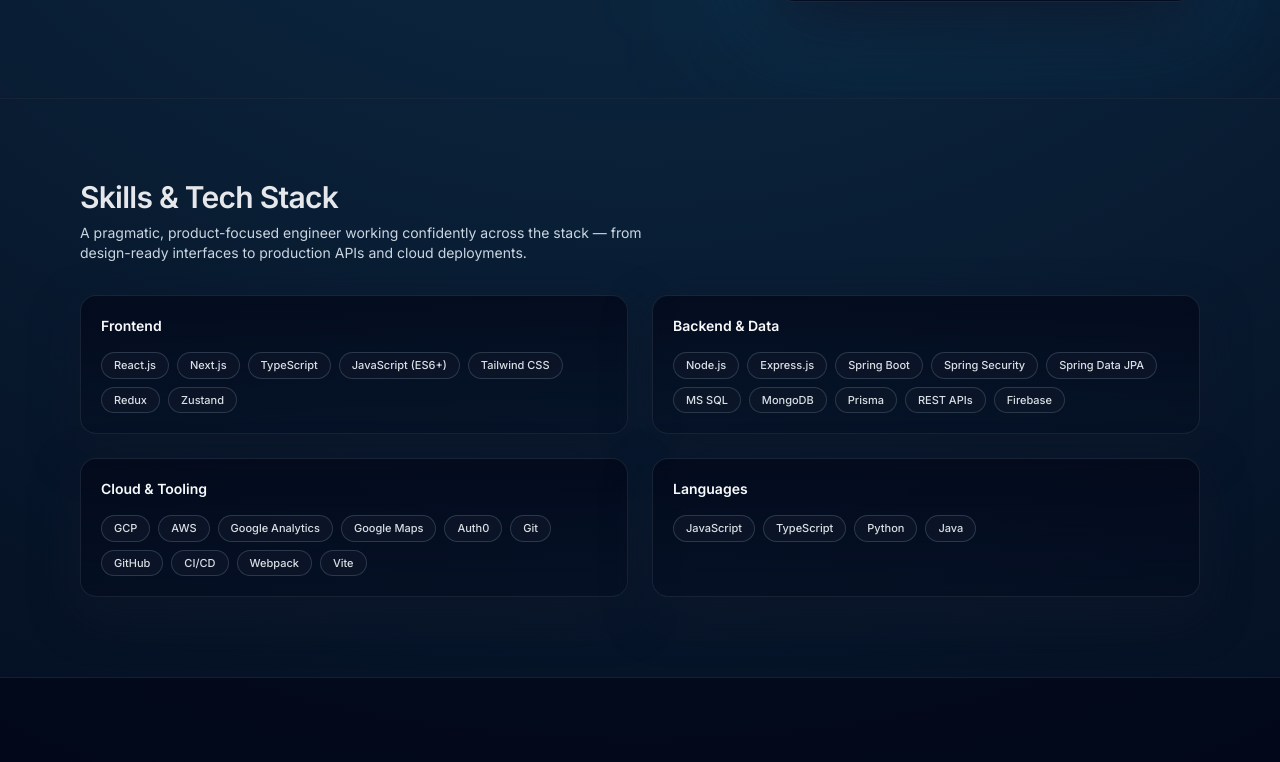
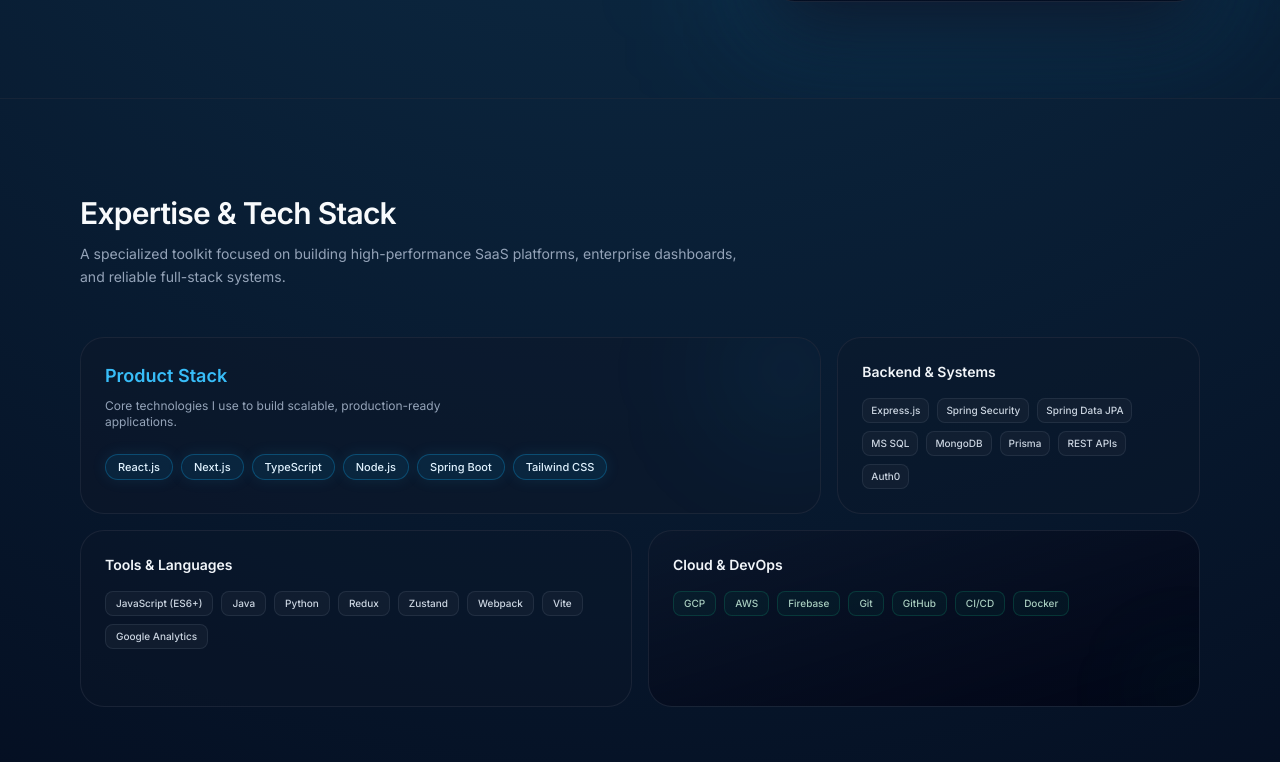
Before and after one commit to msaad323/Portfolio-AI, a Next.js app: page / in a window 1280 px wide. Shown: the part 645-1407 px from the top of the page. Built offline with nearby package versions, Linux system fonts and the light colour scheme.

Commit message:
Phase 3: Bento Grid Skills redesign, professional contact & footer polish, and refined project delivery messaging

```diff
--- a/components/Contact.tsx
+++ b/components/Contact.tsx
@@ -79,19 +79,21 @@ export function Contact() {
               AI-assisted workflows.
             </p>
 
-            <div className="mt-6 space-y-2 text-sm text-slate-200">
-              <p className="font-medium text-slate-100">Direct contact</p>
+            <div className="mt-8 space-y-3 text-sm text-slate-300">
+              <p className="text-xs font-medium uppercase tracking-wider text-slate-500">Connect with me:</p>
               <a
                 href="mailto:saad500nbd@gmail.com"
-                className="block text-sky-300 hover:text-sky-200"
+                className="flex items-center gap-2 text-sky-300 transition hover:text-sky-200"
               >
-                saad500nbd@gmail.com
+                <svg xmlns="http://www.w3.org/2000/svg" width="14" height="14" viewBox="0 0 24 24" fill="none" stroke="currentColor" strokeWidth="2" strokeLinecap="round" strokeLinejoin="round"><path d="M4 4h16c1.1 0 2 .9 2 2v12c0 1.1-.9 2-2 2H4c-1.1 0-2-.9-2-2V6c0-1.1.9-2 2-2z" /><polyline points="22,6 12,13 2,6" /></svg>
+                <span>saad500nbd@gmail.com</span>
               </a>
               <a
                 href="tel:+917017315418"
-                className="block text-slate-300 hover:text-slate-100"
+                className="flex items-center gap-2 text-slate-300 transition hover:text-slate-100"
               >
-                +91 70173 15418
+                <svg xmlns="http://www.w3.org/2000/svg" width="14" height="14" viewBox="0 0 24 24" fill="none" stroke="currentColor" strokeWidth="2" strokeLinecap="round" strokeLinejoin="round"><path d="M22 16.92v3a2 2 0 0 1-2.18 2 19.79 19.79 0 0 1-8.63-3.07 19.5 19.5 0 0 1-6-6 19.79 19.79 0 0 1-3.07-8.67A2 2 0 0 1 4.11 2h3a2 2 0 0 1 2 1.72 12.84 12.84 0 0 0 .7 2.81 2 2 0 0 1-.45 2.11L8.09 9.91a16 16 0 0 0 6 6l1.27-1.27a2 2 0 0 1 2.11-.45 12.84 12.84 0 0 0 2.81.7A2 2 0 0 1 22 16.92z" /></svg>
+                <span>+91 70173 15418</span>
               </a>
             </div>
 
@@ -206,7 +208,7 @@ export function Contact() {
             <p>© {new Date().getFullYear()} Mohd Saad. All rights reserved.</p>
             <span className="hidden h-1 w-1 rounded-full bg-slate-700 md:block" />
             <p className="flex items-center gap-1.5">
-              <svg xmlns="http://www.w3.org/2000/svg" width="10" height="10" viewBox="0 0 24 24" fill="none" stroke="currentColor" strokeWidth="2.5" strokeLinecap="round" strokeLinejoin="round" className="text-sky-500"><path d="M21 10c0 7-9 13-9 13s-9-6-9-13a9 9 0 0 1 18 0z"/><circle cx="12" cy="10" r="3"/></svg>
+              <svg xmlns="http://www.w3.org/2000/svg" width="10" height="10" viewBox="0 0 24 24" fill="none" stroke="currentColor" strokeWidth="2.5" strokeLinecap="round" strokeLinejoin="round" className="text-sky-500"><path d="M21 10c0 7-9 13-9 13s-9-6-9-13a9 9 0 0 1 18 0z" /><circle cx="12" cy="10" r="3" /></svg>
               New Delhi, India
             </p>
           </div>
--- a/components/Skills.tsx
+++ b/components/Skills.tsx
@@ -2,88 +2,151 @@
 
 import { motion } from "framer-motion";
 
-const categories = [
-  {
-    title: "Frontend",
-    items: ["React.js", "Next.js", "TypeScript", "JavaScript (ES6+)", "Tailwind CSS", "Redux", "Zustand"]
+const skills = {
+  productStack: {
+    title: "Product Stack",
+    description: "Core technologies I use to build scalable, production-ready applications.",
+    items: ["React.js", "Next.js", "TypeScript", "Node.js", "Spring Boot", "Tailwind CSS"]
   },
-  {
-    title: "Backend & Data",
-    items: ["Node.js", "Express.js", "Spring Boot", "Spring Security", "Spring Data JPA", "MS SQL", "MongoDB", "Prisma", "REST APIs", "Firebase"]
+  backend: {
+    title: "Backend & Systems",
+    items: ["Express.js", "Spring Security", "Spring Data JPA", "MS SQL", "MongoDB", "Prisma", "REST APIs", "Auth0"]
   },
-  {
-    title: "Cloud & Tooling",
-    items: ["GCP", "AWS", "Google Analytics", "Google Maps", "Auth0", "Git", "GitHub", "CI/CD", "Webpack", "Vite"]
+  cloud: {
+    title: "Cloud & DevOps",
+    items: ["GCP", "AWS", "Firebase", "Git", "GitHub", "CI/CD", "Docker"]
   },
-  {
-    title: "Languages",
-    items: ["JavaScript", "TypeScript", "Python", "Java"]
+  tooling: {
+    title: "Tools & Languages",
+    items: ["JavaScript (ES6+)", "Java", "Python", "Redux", "Zustand", "Webpack", "Vite", "Google Analytics"]
   }
-];
+};
 
 const containerVariants = {
   hidden: { opacity: 0 },
   visible: {
     opacity: 1,
-    transition: {
-      staggerChildren: 0.08
-    }
+    transition: { staggerChildren: 0.1 }
   }
 };
 
-const cardVariants = {
-  hidden: { opacity: 0, y: 16 },
-  visible: { opacity: 1, y: 0 }
+const itemVariants = {
+  hidden: { opacity: 0, y: 20 },
+  visible: { opacity: 1, y: 0, transition: { duration: 0.5, ease: "easeOut" } }
 };
 
 export function Skills() {
   return (
     <section
       id="skills"
-      className="border-t border-slate-800/60 bg-[radial-gradient(circle_at_top,_rgba(56,189,248,0.13),_transparent_60%),_#020617] py-14 md:py-20"
+      className="border-t border-slate-800/60 bg-[radial-gradient(circle_at_top,_rgba(56,189,248,0.08),_transparent_60%),_#020617] py-16 md:py-24"
     >
       <div className="mx-auto max-w-6xl px-4">
-        <div className="flex flex-col gap-4 md:flex-row md:items-end md:justify-between">
-          <div>
-            <h2 className="text-2xl md:text-3xl font-semibold tracking-tight">
-              Skills & Tech Stack
+        <div className="mb-12">
+          <h2 className="text-2xl md:text-3xl font-semibold tracking-tight text-slate-50">
+            Expertise & Tech Stack
           </h2>
-            <p className="mt-2 max-w-xl text-sm text-slate-300">
-              A pragmatic, product-focused engineer working confidently across
-              the stack — from design-ready interfaces to production APIs and
-              cloud deployments.
+          <p className="mt-3 max-w-2xl text-sm leading-relaxed text-slate-400">
+            A specialized toolkit focused on building high-performance SaaS platforms,
+            enterprise dashboards, and reliable full-stack systems.
           </p>
-          </div>
         </div>
 
         <motion.div
+          variants={containerVariants}
           initial="hidden"
           whileInView="visible"
           viewport={{ once: true, amount: 0.2 }}
-          variants={containerVariants}
-          className="mt-8 grid gap-6 md:grid-cols-2"
+          className="grid grid-cols-1 gap-4 md:grid-cols-6 md:grid-rows-2"
         >
-          {categories.map((category) => (
+          {/* Main Product Stack - Featured Bento Card */}
           <motion.div
-              key={category.title}
-              variants={cardVariants}
-              className="rounded-2xl border border-slate-800/80 bg-gradient-to-b from-slate-950/70 to-slate-950/30 p-5 shadow-[0_18px_45px_rgba(15,23,42,0.75)]"
+            variants={itemVariants}
+            className="group relative flex flex-col justify-between overflow-hidden rounded-3xl border border-slate-800/80 bg-slate-900/40 p-6 md:col-span-4 md:row-span-1"
           >
-              <h3 className="text-sm font-semibold text-slate-50">
-                {category.title}
+            <div className="relative z-10">
+              <h3 className="text-lg font-semibold text-sky-400">
+                {skills.productStack.title}
+              </h3>
+              <p className="mt-2 text-xs text-slate-400 max-w-sm">
+                {skills.productStack.description}
+              </p>
+              <div className="mt-6 flex flex-wrap gap-2">
+                {skills.productStack.items.map((item) => (
+                  <span
+                    key={item}
+                    className="rounded-full border border-sky-500/30 bg-sky-500/10 px-3 py-1 text-[11px] font-medium text-sky-100 shadow-[0_0_15px_rgba(56,189,248,0.1)]"
+                  >
+                    {item}
+                  </span>
+                ))}
+              </div>
+            </div>
+            <div className="absolute -right-8 -top-8 h-32 w-32 rounded-full bg-sky-500/10 blur-3xl transition-all group-hover:bg-sky-500/20" />
+          </motion.div>
+
+          {/* Backend Card */}
+          <motion.div
+            variants={itemVariants}
+            className="flex flex-col rounded-3xl border border-slate-800/80 bg-slate-900/30 p-6 md:col-span-2 md:row-span-1"
+          >
+            <h3 className="text-sm font-semibold text-slate-100">
+              {skills.backend.title}
             </h3>
             <div className="mt-4 flex flex-wrap gap-2">
-                {category.items.map((item) => (
+              {skills.backend.items.map((item) => (
                 <span
                   key={item}
-                    className="inline-flex items-center rounded-full border border-slate-700/80 bg-slate-900/70 px-3 py-1 text-[11px] font-medium text-slate-100/90"
+                  className="rounded-lg border border-slate-700/50 bg-slate-800/40 px-2 py-1 text-[10px] font-medium text-slate-300"
                 >
                   {item}
                 </span>
               ))}
             </div>
           </motion.div>
+
+          {/* Languages & Tooling */}
+          <motion.div
+            variants={itemVariants}
+            className="flex flex-col rounded-3xl border border-slate-800/80 bg-slate-900/30 p-6 md:col-span-3 md:row-span-1"
+          >
+            <h3 className="text-sm font-semibold text-slate-100">
+              {skills.tooling.title}
+            </h3>
+            <div className="mt-4 flex flex-wrap gap-2">
+              {skills.tooling.items.map((item) => (
+                <span
+                  key={item}
+                  className="rounded-lg border border-slate-700/50 bg-slate-800/40 px-2.5 py-1 text-[10px] font-medium text-slate-300"
+                >
+                  {item}
+                </span>
               ))}
+            </div>
+          </motion.div>
+
+          {/* Cloud & DevOps */}
+          <motion.div
+            variants={itemVariants}
+            className="group relative flex flex-col justify-between overflow-hidden rounded-3xl border border-slate-800/80 bg-gradient-to-br from-slate-900/40 to-slate-950 p-6 md:col-span-3 md:row-span-1"
+          >
+            <div className="relative z-10">
+              <h3 className="text-sm font-semibold text-slate-100">
+                {skills.cloud.title}
+              </h3>
+              <div className="mt-4 flex flex-wrap gap-2">
+                {skills.cloud.items.map((item) => (
+                  <span
+                    key={item}
+                    className="rounded-lg border border-emerald-500/20 bg-emerald-500/5 px-2.5 py-1 text-[10px] font-medium text-emerald-100/80"
+                  >
+                    {item}
+                  </span>
+                ))}
+              </div>
+            </div>
+            <div className="absolute -bottom-8 -right-8 h-24 w-24 rounded-full bg-emerald-500/5 blur-2xl" />
+          </motion.div>
         </motion.div>
       </div>
     </section>
```
Lines whose indentation alone changed are shown as unchanged.
